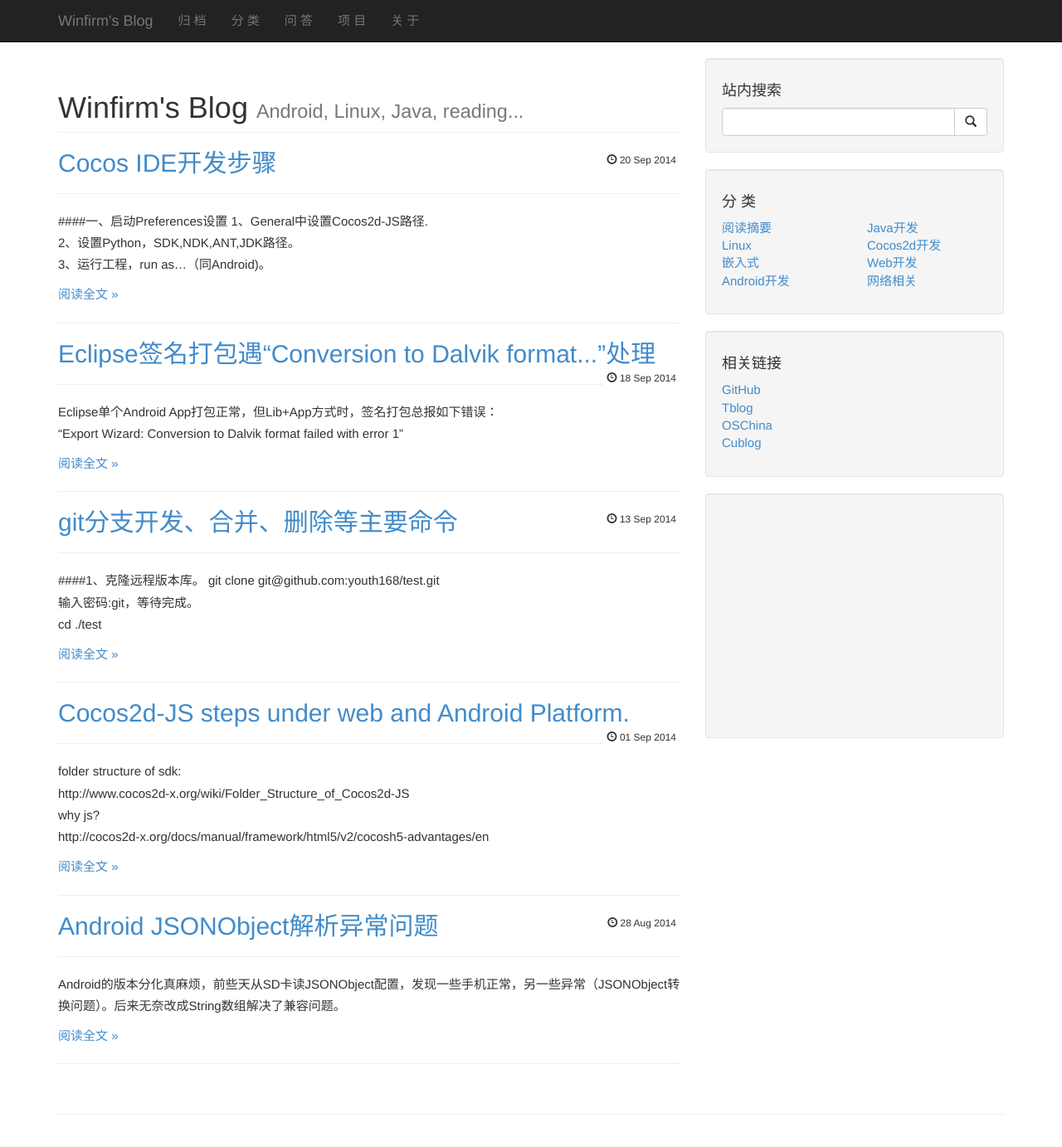
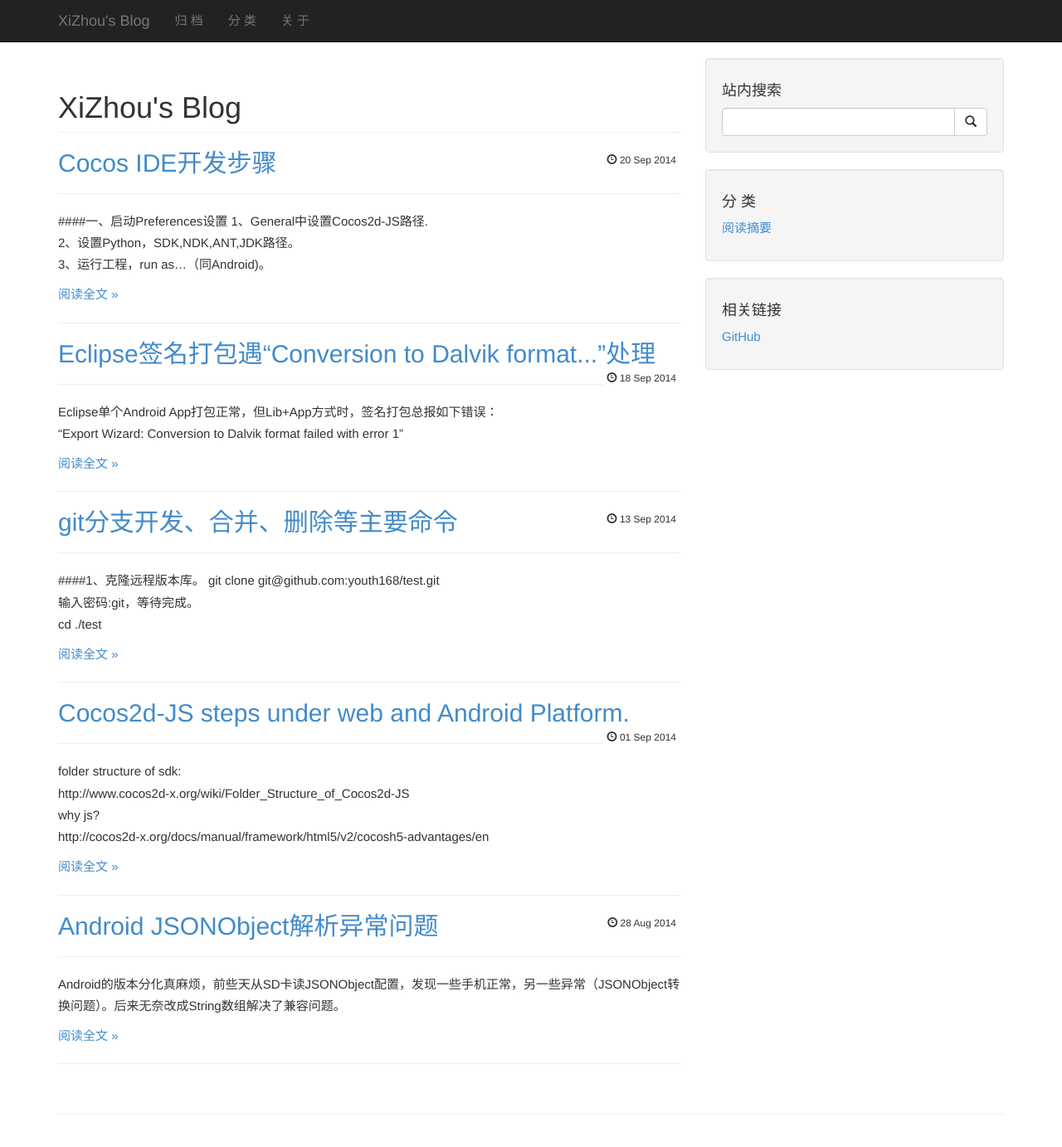
Before and after one commit to joezxy/joezxy.github.io, a Jekyll site: the page built from index.html, in a window 1280 px wide and 1400 px high. Shown: the top 1383 px of the window at 83% size. Built offline with Jekyll 4.4.1, drawn with Linux system fonts in a browser that asks for light colours; Markdown is read by kramdown in place of the engine named in the settings; the list of posts is cut into pages by our own code; comment, search, counter and statistics services are not loaded; some of the changed text lies outside the part shown.

Commit message:
change index file

```diff
--- a/_layouts/default.html
+++ b/_layouts/default.html
@@ -44,7 +44,7 @@
             </span>
           </button>
           <a class="navbar-brand" href="/index.html">
-            Winfirm's Blog
+            XiZhou's Blog
           </a>
         </div>
         <!-- Collect the nav links, forms, and other content for toggling -->
@@ -58,16 +58,6 @@
             <li>
               <a href="/categories.html">
                 分 类
-              </a>
-            </li>
-			<li>
-              <a href="/faqs.html">
-                问 答
-              </a>
-            </li>
-            <li>
-              <a href="https://github.com/panxw?tab=repositories">
-                项 目
               </a>
             </li>
             <li>
@@ -123,46 +113,11 @@
                       阅读摘要
                     </a>
                   </li>
-                  <li>
-                    <a href="/categories.html#linux">
-                      Linux
-                    </a>
-                  </li>
-                  <li>
-                    <a href="/categories.html#embedded">
-                      嵌入式
-                    </a>
-                  </li>
-                  <li>
-                    <a href="/categories.html#android">
-                      Android开发
-                    </a>
-                  </li>
-                </ul>
+               </ul>
               </div>
               <!-- /.col-lg-6 -->
               <div class="col-lg-6">
                 <ul class="list-unstyled">
-                  <li>
-                    <a href="/categories.html#java">
-                      Java开发
-                    </a>
-                  </li>
-				  <li>
-                    <a href="/categories.html#cocos2d">
-                      Cocos2d开发
-                    </a>
-                  </li>
-                  <li>
-                    <a href="/categories.html#web">
-                      Web开发
-                    </a>
-                  </li>
-                  <li>
-                    <a href="/categories.html#network">
-                      网络相关
-                    </a>
-                  </li>
                 </ul>
               </div>
               <!-- /.col-lg-6 -->
@@ -176,39 +131,13 @@
             </h4>
             <ul class="list-unstyled">
               <li>
-                <a href="https://github.com/winfirm">
+                <a href="https://github.com/joezxy">
                   GitHub
-                </a>
-              </li>
-              <li>
-                <a href="http://t.qq.com/allthelucky">
-                  Tblog
-                </a>
-              </li>
-              <li>
-                <a href="http://my.oschina.net/winfirm/">
-                  OSChina
-                </a>
-              </li>
-              <li>
-                <a href=" http://blog.chinaunix.net/uid/22985736.html">
-                  Cublog
                 </a>
               </li>
             </ul>
           </div>
           <!-- Side Widget Well -->
-          <div class="well">
-            <script async src="//pagead2.googlesyndication.com/pagead/js/adsbygoogle.js">
-            </script>
-            <!-- ArticleRa -->
-            <ins class="adsbygoogle" style="display:inline-block;width:300px;height:250px"
-            data-ad-client="ca-pub-3557776493079475" data-ad-slot="3861947889">
-            </ins>
-            <script>
-              (adsbygoogle = window.adsbygoogle || []).push({});
-            </script>
-          </div>
         </div>
       </div>
       <!-- /.row -->
@@ -218,7 +147,7 @@
         <div class="row">
           <div class="col-lg-12">
             <p align="center">
-              Copyright &copy; www.winfirm.cn 2014, hosted on <a href="https://github.com/panxw">GitHub</a>, built with Jekyll. <a href="https://github.com/panxw/panxw.github.com">[source]</a>
+              Copyright &copy; joezxy.github.com 2014, hosted on <a href="https://github.com/joezxy">GitHub</a>, built with Jekyll. <a href="https://github.com/joezxy/joezxy.github.io">[source]</a>
 				<br/>
 				<font size=2px><script src="http://s22.cnzz.com/stat.php?id=5868355&web_id=5868355" language="JavaScript"></script></font>
             </p>
--- a/index.html
+++ b/index.html
@@ -1,12 +1,9 @@
 ---
 layout: default
-title: "Winfirm's Blog - by Steven Pan(潘学文)"
+title: "XiZhou's Blog"
 ---
 <h1 class="page-header">
-  Winfirm's Blog
-  <small>
-    Android, Linux, Java, reading...
-  </small>
+  XiZhou's Blog
 </h1>
 {% for post in paginator.posts %}
 <h2>
```
